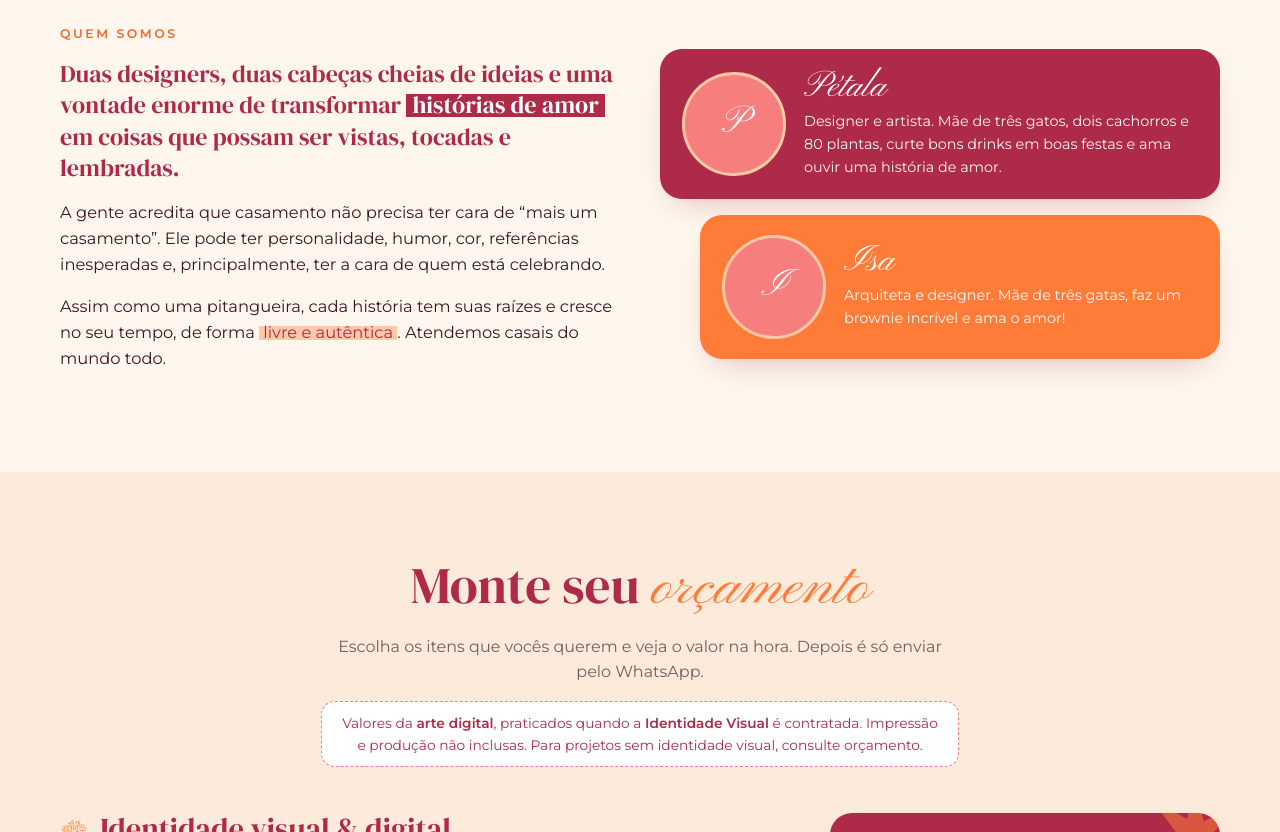
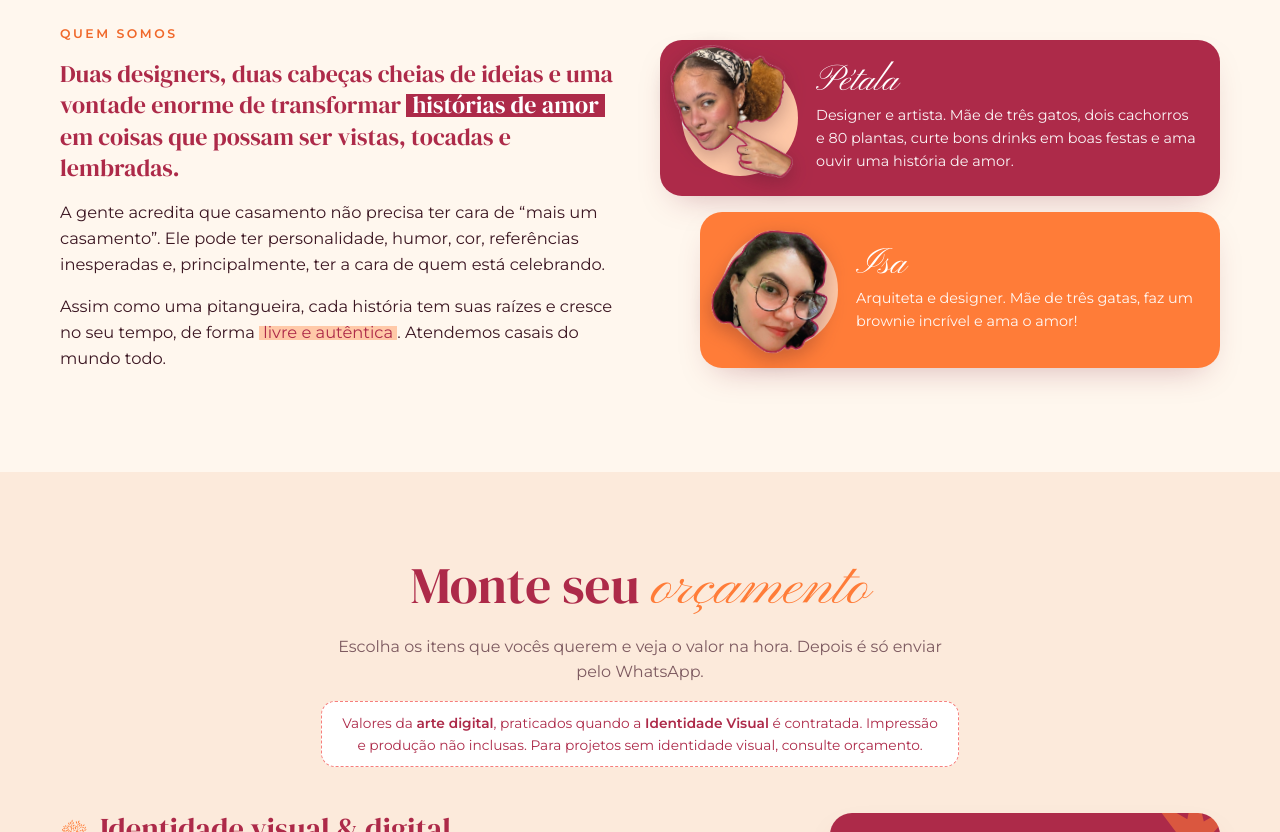
Before and after one commit to Hebraico-Fluente/pitangueira, a plain HTML site: page public/index.html in a window 1280 px wide. Shown: the part 933-1765 px from the top of the page. Drawn offline with Linux system fonts and the light colour scheme.

Commit message:
Fotos da Pétala e da Isa em Quem somos (recortadas, estilo adesivo)
Co-Authored-By: Claude Opus 5.5 <noreply@anthropic.com>
Claude-Session: https://claude.ai/code/session_01Yc9Z8uQ7svTtH3FB4Mo46w

```diff
--- a/public/index.html
+++ b/public/index.html
@@ -106,8 +106,11 @@
   .duo { display: grid; gap: 16px; }
   .pessoa { background: var(--bordo); color: #fff; border-radius: 22px; padding: 20px 22px; display: flex; gap: 18px; align-items: center; box-shadow: var(--sombra); }
   .pessoa:nth-child(2) { margin-left: 40px; background: var(--laranja); }
-  .pessoa .foto { width: 104px; height: 104px; border-radius: 50%; flex-shrink: 0; overflow: hidden; border: 3px solid var(--pessego); background: var(--coral); display: grid; place-items: center; position: relative; }
-  .pessoa .foto img { position: absolute; inset: 0; width: 100%; height: 100%; object-fit: cover; object-position: 50% 40%; transform: scale(1.5); background: #F7F7F7; }
+  .pessoa .foto { width: 116px; height: 116px; border-radius: 50%; flex-shrink: 0; background: var(--coral); display: grid; place-items: center; position: relative; }
+  /* Foto recortada (adesivo com contorno bordô), saindo um pouco do círculo como nos posts */
+  .pessoa .foto img { position: absolute; left: -8%; bottom: -4%; width: 116%; height: 125%; object-fit: contain; object-position: center bottom; filter: drop-shadow(0 6px 10px rgba(59, 22, 34, .3)); transform: rotate(-4deg); }
+  .pessoa:nth-child(2) .foto img { transform: rotate(4deg); }
+  .pessoa .foto:has(img) { background: var(--pessego); }
   .pessoa .foto span { font-family: var(--f-script); font-size: 2.4rem; color: #fff; }
   .pessoa h3 { font-family: var(--f-script); font-size: 2.3rem; line-height: 1; }
   .pessoa p { margin: 4px 0 0; font-size: .9rem; opacity: .95; }
```
Also changed, not shown: public/fotos/isa.png (added), public/fotos/petala.png (added).
